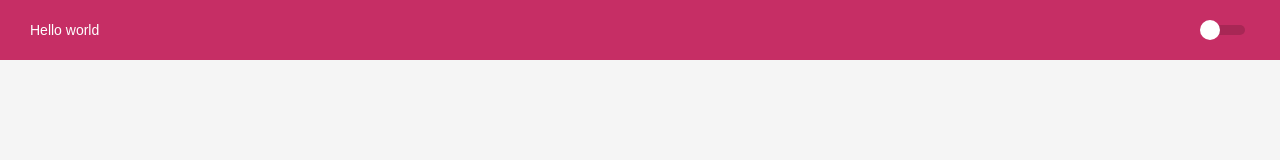
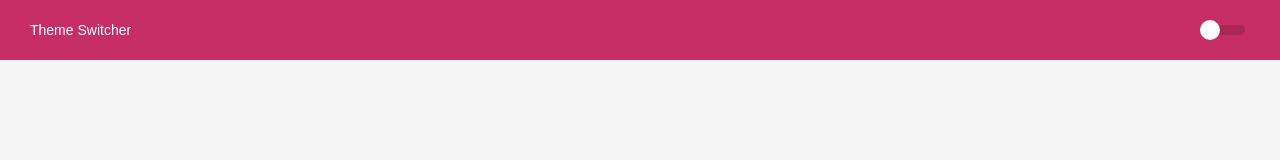
Before and after one commit to LeoSanGo/theme-switcher, a React (Create React App) app: page / in a window 1280 px wide. Shown: the top 160 px of the page. Built offline with nearby package versions, Linux system fonts and the light colour scheme.

Commit message:
Gravado estado da aplicação no localStorage e tipado a própria função

```diff
--- a/src/App.tsx
+++ b/src/App.tsx
@@ -1,5 +1,6 @@
-import React, { useState } from 'react';
-import { ThemeProvider } from 'styled-components';
+import React from 'react';
+import { ThemeProvider, DefaultTheme } from 'styled-components';
+import usePersistedState from './utils/usePersistedState';
 
 import light from './styles/themes/light';
 import dark from './styles/themes/dark';
@@ -8,7 +9,7 @@ import GlobalStyle from './styles/global';
 import Header from './components/Header';
 
 function App() {
-  const [theme, setTheme] = useState(light);
+  const [theme, setTheme] = usePersistedState<DefaultTheme>('theme', light);
 
   const toggleTheme = () => {
     setTheme(theme.title === 'light' ? dark : light);
--- a/src/components/Header/index.tsx
+++ b/src/components/Header/index.tsx
@@ -14,7 +14,7 @@ const Header: React.FC<Props> = ({ toggleTheme }) => {
 
   return (
     <Container>
-      Hello world
+      Theme Switcher
       <Switch
         onChange={toggleTheme}
         checked={title === 'dark'}
@@ -23,7 +23,7 @@ const Header: React.FC<Props> = ({ toggleTheme }) => {
         height={10}
         width={40}
         handleDiameter={20}
-        onColor={shade(0.3, colors.secondary)}
+        onColor={shade(0.6, colors.secondary)}
         offColor={shade(0.15, colors.primary)}
       />
     </Container>
--- /dev/null
+++ b/src/utils/usePersistedState.ts
@@ -0,0 +1,25 @@
+import { useState, useEffect, Dispatch, SetStateAction } from 'react';
+
+type Response<T> = [
+  T,
+  Dispatch<SetStateAction<T>>
+]
+
+function usePersistedState<T>(key: string, initialState: T): Response<T> {
+  const [state, setState] = useState(() => {
+    const storageValue = localStorage.getItem(key);
+
+    if (storageValue) {
+      return JSON.parse(storageValue);
+    } else {
+      return initialState;
+    }
+  });
+
+  useEffect(() => {
+    localStorage.setItem(key, JSON.stringify(state));
+  }, [key, state]);
+  return [state, setState];
+}
+
+export default usePersistedState;
```
